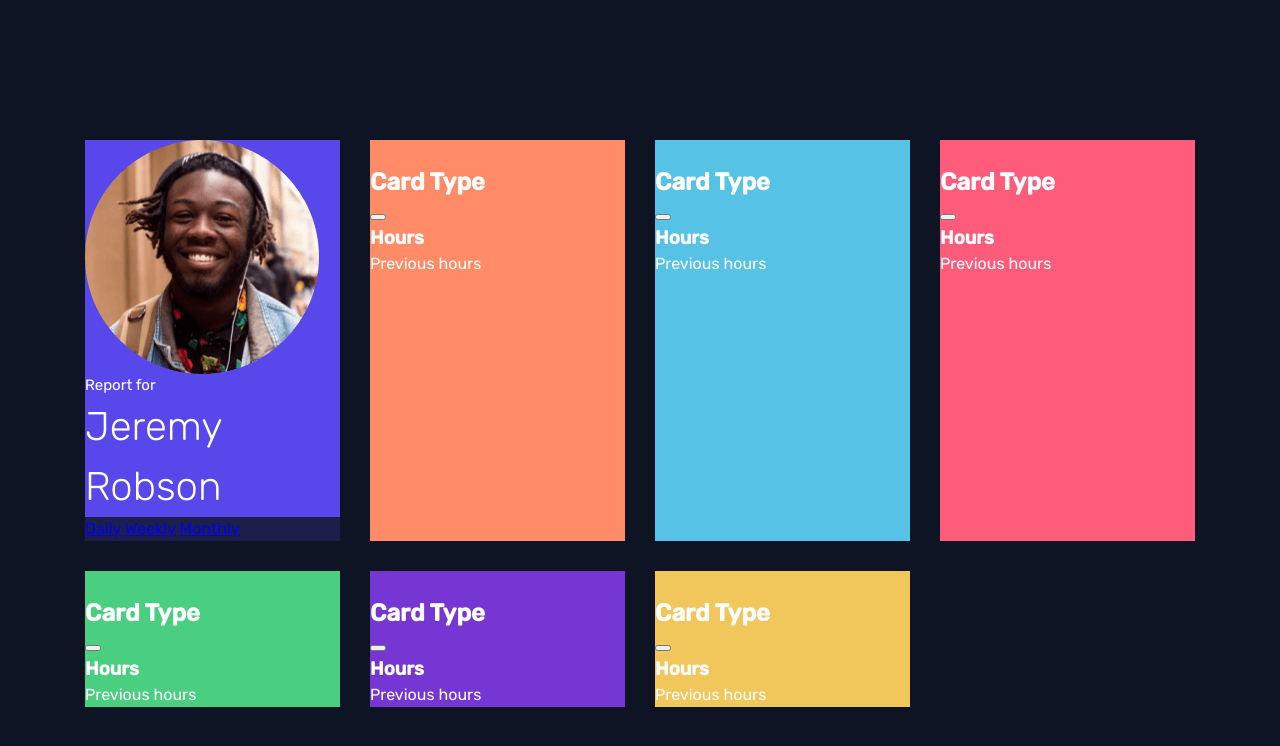
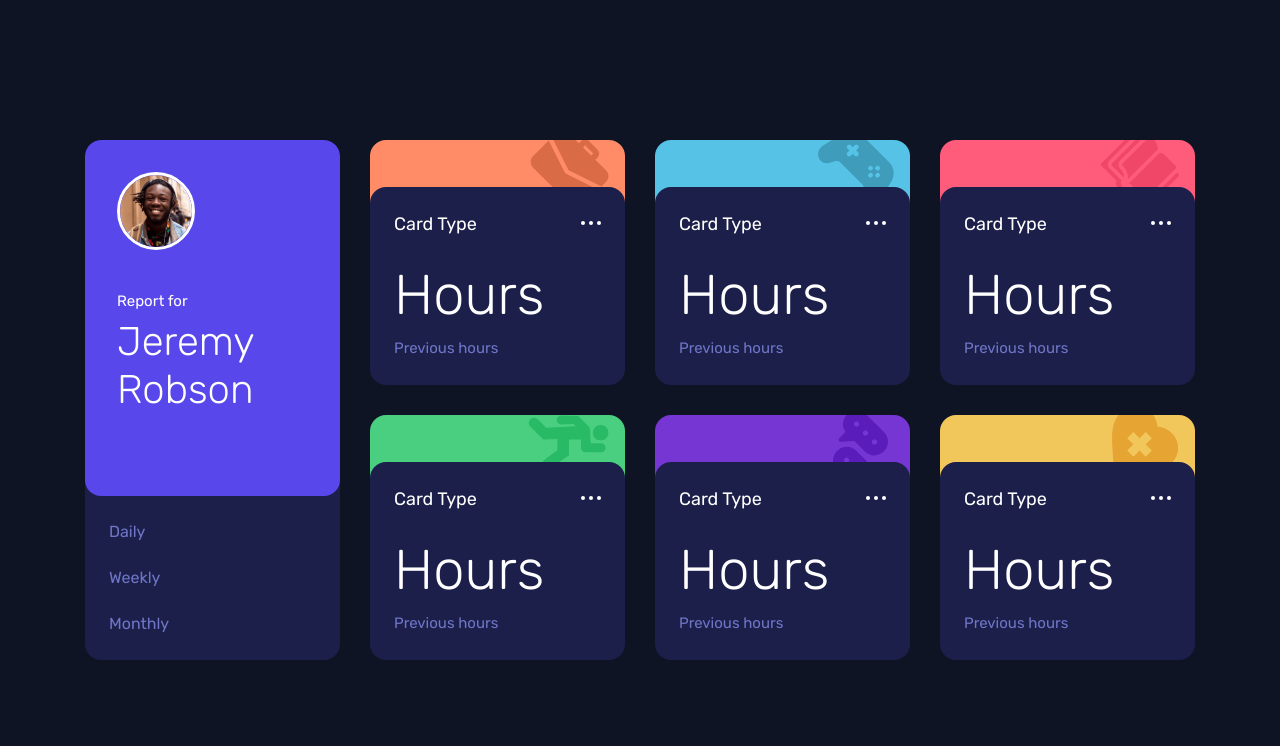
Before and after one commit to EmicJoykiller/time-tracking-dashboard, a plain HTML site: page index.html in a window 1280 px wide. Drawn offline with Linux system fonts and the light colour scheme.

Commit message:
Update styles.css

```diff
--- a/styles.css
+++ b/styles.css
@@ -171,3 +171,225 @@ main {
     grid-template-columns: repeat(4, 1fr);
     gap: 1.875rem;
 }
+
+.profile__card {
+    grid-column: 1 / 2;
+    grid-row: 1 / span 2;
+}
+
+.profile__card {
+    display: grid;
+    grid-template-rows: auto min-content;
+    border-radius: var(--border-radius);
+    overflow: hidden;
+}
+
+.top-container {
+    padding: 2rem;
+    display: flex;
+    flex-direction: column;
+    gap: 2.625rem;
+    line-height: 1.2;
+}
+
+.profile__top {
+    border-radius: var(--border-radius);
+}
+
+.top-info {
+    display: flex;
+    flex-direction: column;
+    gap: 0.5rem;
+}
+
+
+.top-container img {
+    width: 78px;
+    aspect-ratio: 1/1;
+    border: 3px solid var(--clr-primary-100);
+    border-radius: 50%;
+}
+
+
+.profile__bottom {
+    padding: var(--padding-main);
+    display: flex;
+    flex-direction: column;
+    gap: 1.375rem;
+
+}
+
+
+.profile__bottom a:link {
+    color: var(--clr-primary-500);
+    text-decoration: none;
+}
+
+/* visited link */
+.profile__bottom a:visited {
+    color: var(--clr-primary-500);
+}
+
+/* mouse over link */
+.profile__bottom a:hover {
+    color: var(--clr-primary-100);
+}
+
+/* selected link */
+.profile__bottom a:active {
+    color: var(--clr-primary-100);
+}
+
+.activated:visited:not(:hover) {
+    color: var(--clr-primary-100);
+}
+
+.card {
+    display: grid;
+    border-top-left-radius: var(--border-radius);
+    border-top-right-radius: var(--border-radius);
+    /* Elimination halo effect on bottom corner ( color overlapping) */
+    border-bottom-left-radius: calc(var(--border-radius) * 2);
+    border-bottom-right-radius: calc(var(--border-radius) * 2);
+
+
+}
+
+.card-top {
+    min-height: 2.875rem;
+    margin-right: 1rem;
+}
+
+.card-bottom {
+    background-color: var(--clr-primary-800);
+    border-radius: 1rem;
+
+    padding: var(--padding-main);
+    z-index: 999;
+}
+.card h2 {
+    font-size: var(--fs-400);
+}
+
+.card h3 {
+    font-size: var(--fs-700);
+}
+
+.card p {
+    font-size: var(--fs-300);
+}
+
+.card-top {
+    background-repeat: no-repeat;
+    background-position: right 0 top -10px;
+}
+
+
+.work-card .card-top {
+    background-image: url(../images/icon-work.svg);
+}
+
+.play-card .card-top {
+    background-image: url(../images/icon-play.svg);
+}
+
+.study-card .card-top {
+    background-image: url(../images/icon-study.svg);
+}
+
+.exercise-card .card-top {
+    background-image: url(../images/icon-exercise.svg);
+    background-position: right 0 top 0;
+}
+
+.social-card .card-top {
+    background-image: url(../images/icon-social.svg);
+}
+
+.self-care-card .card-top {
+    background-image: url(../images/icon-self-care.svg);
+}
+
+
+.card-bottom-header {
+    display: flex;
+    justify-content: space-between;
+    align-items: center;
+    gap: 1rem;
+}
+
+
+.card-type {
+    font-weight: var(--fw-regular);
+}
+
+.button {
+    width: 20px;
+    height: 20px;
+    border: none;
+    background-color: transparent;
+    position: relative;
+}
+
+.button .dots {
+    width: 4px;
+    height: 4px;
+    background-color: white;
+    border-radius: 50%;
+    position: absolute;
+    top: 6px;
+    left: 8px;
+}
+
+.button::before,
+.button::after {
+    content: "";
+    display: block;
+    width: 4px;
+    height: 4px;
+    background-color: var(--clr-primary-100);
+    border-radius: 50%;
+    position: absolute;
+}
+
+.button::before {
+    top: 6px;
+    left: 0;
+}
+
+
+.button::after {
+    top: 6px;
+    right: 0;
+}
+
+.card-bottom {
+    display: flex;
+    flex-direction: column;
+    gap: 1.5rem;
+}
+
+.card-bottom-container {
+    display: flex;
+    flex-direction: column;
+    gap: .5rem;
+}
+
+.card-bottom-container h3 {
+    line-height: 1.2;
+    font-weight: var(--fw-light);
+}
+
+.card-bottom-container p {
+    color: var(--clr-primary-500);
+
+}
+
+
+.tilt-card {
+    transition: transform 0.3s;
+}
+
+.tilt-card:hover {
+    transform: perspective(1000px) rotateX(-5deg) rotateY(5deg) scale(1.05);
+}
```
